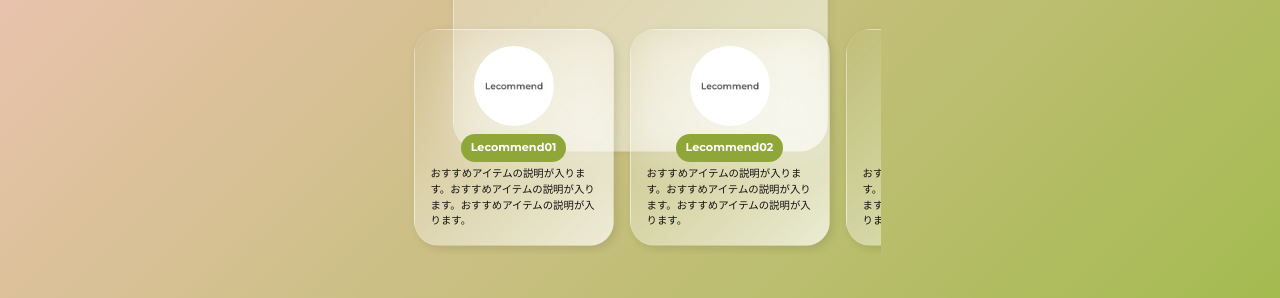
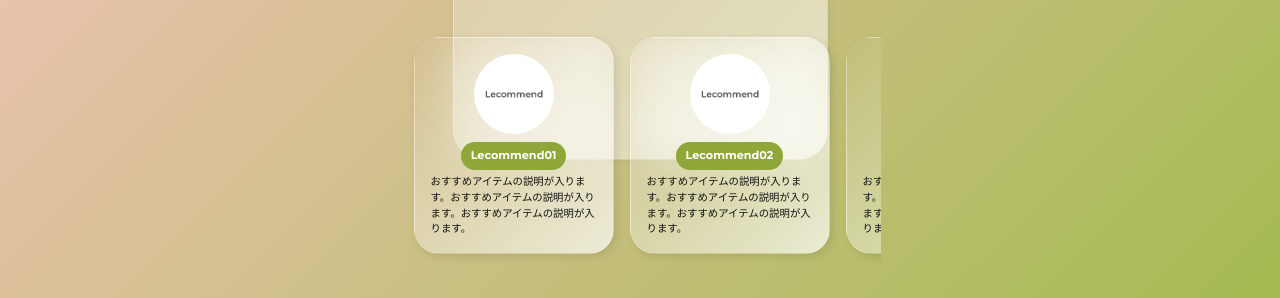
Before and after one commit to yuicode20/profile-links, a plain HTML site: page 02-profile-link/index.html in a window 1280 px wide. Shown: the part 502-800 px from the top of the page. Drawn offline with nearby package versions, Linux system fonts and the light colour scheme.

Commit message:
余白を修正Fixed margins that occur in Android and Linux
AndroidとLinuxで起こる余白を修正しました。

・wrapの背景色をbodyに移動
・bodyにwidth:100%; height: 100%; 追加
・その他不要なCSSを削除

・Move background color of wrap to body
・Add width:100%; height: 100%; to body
・Remove other unnecessary CSS

```diff
--- a/01-profile-link/assets/style.css
+++ b/01-profile-link/assets/style.css
@@ -16,6 +16,10 @@
   /* 基礎フォント */
 body{
     font-family: 'Hiragino Kaku Gothic ProN', 'ヒラギノ角ゴ ProN W3', Meiryo, メイリオ, sans-serif;
+    width: 100%;
+    height: 100%;
+    background-color: #fa9dbc;
+    background-image: linear-gradient(135deg, #7dfdf9 0%, #ffffff 50%,#fa9dba 100%);
 }
 /* 英字フォント */
 .en-font{
@@ -25,8 +29,6 @@ body{
 .wrap {
     width: 100%;
     height: 100%;
-    background-color: #fa9dbc;
-    background-image: linear-gradient(135deg, #7dfdf9 0%, #ffffff 50%,#fa9dba 100%);
     display:-webkit-box;
   	display:-ms-flexbox;
   	display:flex;
@@ -36,39 +38,16 @@ body{
     -webkit-box-align: center;
 	-ms-flex-align: center;
 	align-items: center;
-    padding: 0 1rem 2rem;
+    padding: 1rem 1rem 2rem;
     position: relative;
     z-index: 1;
-}
-.wrap::before {
-    /* content: ""; */
-    width:50%;
-    height: 50%;
-    border-radius: 50%;
-    background:rgba(95,61,17,0.4);
-    filter: blur(100px);
-    position: absolute;
-    left: -5%;
-    bottom: -5%;
-    z-index: -1;
-}
-.wrap::after {
-    /* content: ""; */
-    width:50%;
-    height: 50%;
-    border-radius: 50%;
-    background:rgba(95,61,17,0.5);
-    filter: blur(100px);
-    position: absolute;
-    right: -10%;
-    top: -10%;
-    z-index: -1;
 }
 /* 枠 */
 .main-container {
     max-width: 375px;
     width: 90%;
     max-height: 540px;
+    height: 90%;
     border-radius: 30px;
     backdrop-filter: blur(20px);
     /* -webkit-backdrop-filter: blur(20px); */
--- a/02-profile-link/assets/style.css
+++ b/02-profile-link/assets/style.css
@@ -16,6 +16,9 @@
   /* 基礎フォント */
 body{
     font-family: 'Hiragino Kaku Gothic ProN', 'ヒラギノ角ゴ ProN W3', Meiryo, メイリオ, sans-serif;
+    width: 100%;
+    height: 100%;
+    background-image: linear-gradient(135deg, #ffc5ca 0%, #a4bb50 100%);
 }
 /* 英字フォント */
 .en-font{
@@ -25,7 +28,6 @@ body{
 .wrap {
     width: 100%;
     height: 100%;
-    background-image: linear-gradient(135deg, #ffc5ca 0%, #a4bb50 100%);
     display:-webkit-box;
   	display:-ms-flexbox;
   	display:flex;
@@ -35,46 +37,23 @@ body{
     -webkit-box-align: center;
 	-ms-flex-align: center;
 	align-items: center;
-    padding: 0 1rem 2rem;
+    padding: 1rem 1rem 2rem;
     position: relative;
     z-index: 1;
-}
-.wrap::before {
-    /* content: ""; */
-    width:50%;
-    height: 50%;
-    border-radius: 50%;
-    background:rgba(95,61,17,0.4);
-    filter: blur(100px);
-    position: absolute;
-    left: -5%;
-    bottom: -5%;
-    z-index: -1;
-}
-.wrap::after {
-    /* content: ""; */
-    width:50%;
-    height: 50%;
-    border-radius: 50%;
-    background:rgba(95,61,17,0.5);
-    filter: blur(100px);
-    position: absolute;
-    right: -10%;
-    top: -10%;
-    z-index: -1;
 }
 /* 枠 */
 .main-container {
     max-width: 375px;
     width: 90%;
     max-height: 540px;
+    height: 90%;
     border-radius: 30px;
     backdrop-filter: blur(20px);
     /* -webkit-backdrop-filter: blur(20px); */
     background-image: linear-gradient(135deg, rgba(255,255,255, 0) 0%, rgba(255,255,255, 0.6) 100%);
     box-shadow: rgba(0, 0, 0, 0.05) 2px 2px 10px;
     border: 1px rgba(255,255,255,0.1) solid;
-    padding: 2rem 1rem 0;
+    padding: 2rem 1rem;
 }
 
 /* プロフィール画像のコンテナー */
--- a/03-profile-link/assets/style.css
+++ b/03-profile-link/assets/style.css
@@ -16,6 +16,9 @@
   /* 基礎フォント */
 body{
     font-family: 'Hiragino Kaku Gothic ProN', 'ヒラギノ角ゴ ProN W3', Meiryo, メイリオ, sans-serif;
+    width: 100%;
+    height: 100%;
+    background-image: linear-gradient(135deg, #726e56 0%, #042947 100%);
 }
 /* 英字フォント */
 .en-font{
@@ -25,17 +28,16 @@ body{
 .wrap {
     width: 100%;
     height: 100%;
-    background-image: linear-gradient(135deg, #726e56 0%, #042947 100%);
     display:-webkit-box;
   	display:-ms-flexbox;
   	display:flex;
-      -webkit-box-pack: center;
-      -ms-flex-pack: center;
-      justify-content: center;
+    -webkit-box-pack: center;
+    -ms-flex-pack: center;
+    justify-content: center;
     -webkit-box-align: center;
 	-ms-flex-align: center;
 	align-items: center;
-    padding: 0 1rem 2rem;
+    padding: 1rem 1rem 2rem;
     position: relative;
     z-index: 1;
 }
@@ -68,6 +70,7 @@ body{
     max-width: 375px;
     width: 90%;
     max-height: 540px;
+    height: 90%;
     border-radius: 30px;
     backdrop-filter: blur(30px);
     /* -webkit-backdrop-filter: blur(30px); */
--- a/04-profile-link/assets/style.css
+++ b/04-profile-link/assets/style.css
@@ -16,6 +16,9 @@
   /* 基礎フォント */
 body{
     font-family: 'Hiragino Kaku Gothic ProN', 'ヒラギノ角ゴ ProN W3', Meiryo, メイリオ, sans-serif;
+    width: 100%;
+    height: 100%;
+    background:#0d0d0d;
 }
 /* 英字フォント */
 .en-font{
@@ -25,8 +28,6 @@ body{
 .wrap {
     width: 100%;
     height: 100%;
-    /* background-image: linear-gradient(135deg, #110d08 0%, #06050C 100%); */
-    background:#0d0d0d;
     display:-webkit-box;
   	display:-ms-flexbox;
   	display:flex;
@@ -36,7 +37,7 @@ body{
     -webkit-box-align: center;
 	-ms-flex-align: center;
 	align-items: center;
-    padding: 0 1rem 2rem;
+    padding: 1rem 1rem 2rem;
     position: relative;
     z-index: 1;
 }
@@ -69,6 +70,7 @@ body{
     max-width: 375px;
     width: 90%;
     max-height: 540px;
+    height: 90%;
     border-radius: 30px;
     backdrop-filter: blur(20px);
     /* -webkit-backdrop-filter: blur(20px); */
```
Also changed, not shown: 01-profile-link/assets/images/icon-facebook.svg (added), 01-profile-link/assets/images/icon-shopify.svg (added).
